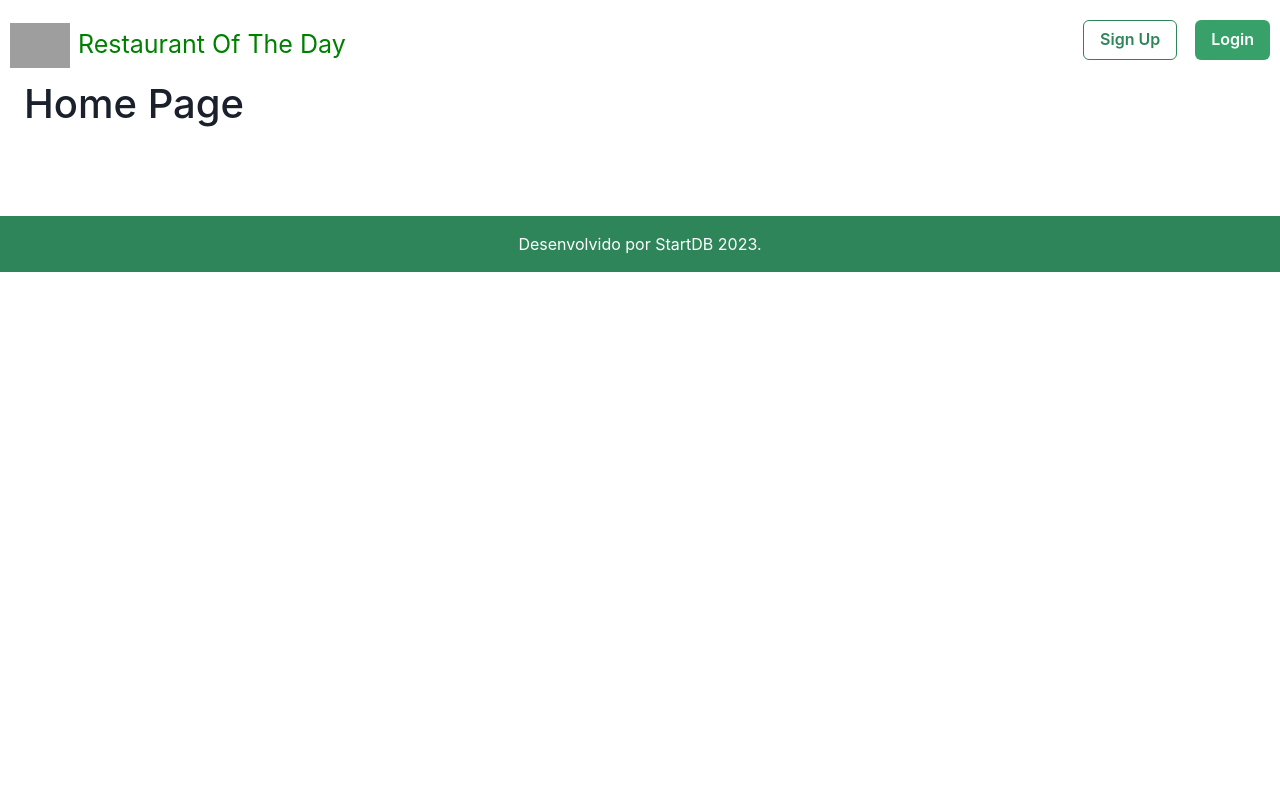
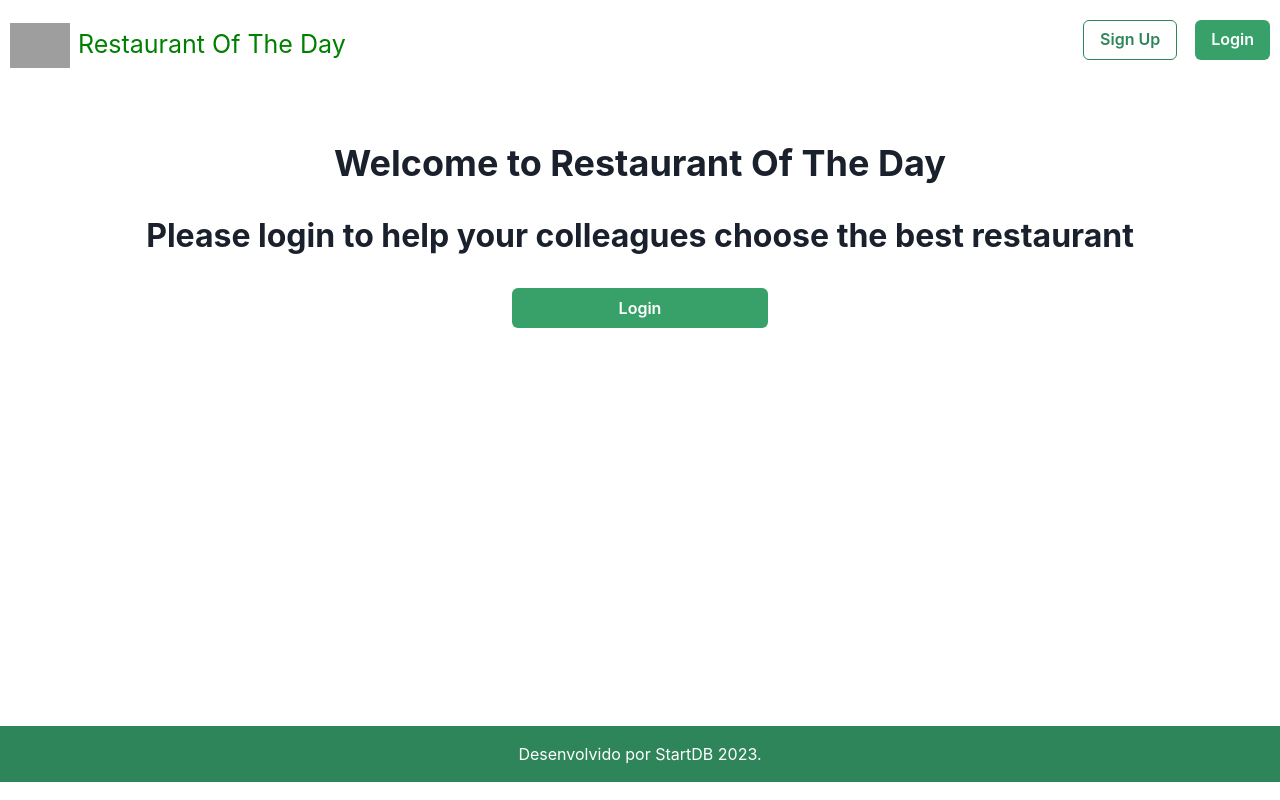
Before and after one commit to ThamirisMaria/restaurante-do-dia, a React (Vite) app in the folder frontend/: page / in a window 1280 px wide. Built offline with nearby package versions, Linux system fonts and the light colour scheme; no server answers; grey boxes are pictures that could not be loaded.

Commit message:
refactor: home page welcome message

```diff
--- a/frontend/src/locales/en.json
+++ b/frontend/src/locales/en.json
@@ -44,7 +44,8 @@
       "last-name": "Doe",
       "email": "jhondoe@exemple.com",
       "password": "********"
-    }
+    },
+    "no-account": "Don't have an account? "
   },
   "nav": {
     "app-name": "Restaurant Of The Day",
@@ -108,5 +109,12 @@
     "in-progress": "Voting in progress",
     "most-voted-restaurant": "Most voted restaurant"
   },
-  "voted_for": "voted for"
+  "voted_for": "voted for",
+  "welcome": {
+    "message": "Welcome to Restaurant Of The Day",
+    "action": {
+      "login": "Please login to help your colleagues choose the best restaurant",
+      "add-restaurants": "Add restaurants to start the voting"
+    }
+  }
 }
--- a/frontend/src/locales/pt.json
+++ b/frontend/src/locales/pt.json
@@ -44,7 +44,8 @@
       "last-name": "da Silva",
       "email": "joaodasilva@exemplo.com",
       "password": "********"
-    }
+    },
+    "no-account": "Não tem conta? "
   },
   "nav": {
     "app-name": "Restaurante Do Dia",
@@ -105,5 +106,12 @@
     "in-progress": "Votação em andamento",
     "most-voted-restaurant": "Restaurante mais votado"
   },
-  "voted_for": "votou em"
+  "voted_for": "votou em",
+  "welcome": {
+    "message": "Bem-vindo(a) ao Restaurante do Dia",
+    "action": {
+      "login": "Entre e ajude seus colegas a escolher o melhor restaurante",
+      "add-restaurants": "Adicione restaurantes para iniciar a votação"
+    }
+  }
 }
--- a/frontend/src/pages/AuthenticateUserPage.tsx
+++ b/frontend/src/pages/AuthenticateUserPage.tsx
@@ -1,11 +1,11 @@
 import { FormEvent, useRef, useState } from "react";
-import { useNavigate } from "react-router-dom";
+import { useNavigate, Link } from "react-router-dom";
 
 import { authenticateRequest } from "@/lib/requests";
 import { Message, MessageProps } from "@/components/ui/Message";
 import { useAuth } from "@/hooks";
 import { useTranslation } from "react-i18next";
-import { Button, Heading, VStack } from "@chakra-ui/react";
+import { Button, Heading, VStack, Text } from "@chakra-ui/react";
 import { Form } from "react-bootstrap";
 
 type InputRefs = {
@@ -79,7 +79,7 @@ export function AuthenticateUserPage() {
   };
 
   return (
-    <VStack paddingTop="10vh" paddingBottom="8vh">
+    <VStack paddingTop="10vh" paddingBottom="8vh" minH="90.8vh">
       <Heading as="h1">{t("authentication.login")}</Heading>
       {message && <Message {...message} />}
       <Form
@@ -109,6 +109,14 @@ export function AuthenticateUserPage() {
             ref={inputRefs.password}
           />
         </Form.Group>
+        <Text>
+          {t("authentication.no-account")}
+          <Link to=".././signup">
+            <Text as="span" color="green">
+              {t("authentication.signup")}
+            </Text>
+          </Link>
+        </Text>
         <Form.Group>
           <Button
             colorScheme="green"
--- a/frontend/src/pages/HomePage.tsx
+++ b/frontend/src/pages/HomePage.tsx
@@ -1,11 +1,22 @@
-import { Box } from "@chakra-ui/react";
+import { VStack, Heading, Button } from "@chakra-ui/react";
 import { useTranslation } from "react-i18next";
+import { Link } from "react-router-dom";
 
 export function HomePage() {
   const { t } = useTranslation();
   return (
-    <Box p="10vh" className="px-4">
-      <h1>{t("home-page")}</h1>
-    </Box>
+    <VStack textAlign="center" p="10vh" minH="90.8vh" className="px-4">
+      <Heading marginTop="5%" marginBottom="0" as="h1">
+        {t("welcome.message")}
+      </Heading>
+      <Heading marginBottom="2%" marginTop="2%" as="h2" size="20">
+        {t("welcome.action.login")}
+      </Heading>
+      <Link to="/login">
+        <Button variant="solid" colorScheme="green" minW="20vw">
+          {t("nav.login")}
+        </Button>
+      </Link>
+    </VStack>
   );
 }
--- a/frontend/src/pages/VotingPage.tsx
+++ b/frontend/src/pages/VotingPage.tsx
@@ -157,10 +157,10 @@ export const VotingPage = () => {
                 {restaurants.length === 0 ? (
                   <VStack>
                     <Heading as="h1" fontSize={40}>
-                      Bem-vindo(a) ao Restaurante do Dia
+                      {t("welcome.message")}
                     </Heading>
                     <Heading as="h2" fontSize={30}>
-                      Adicione restaurantes para iniciar a votação
+                      {t("welcome.action.add-restaurants")}
                     </Heading>
                     <RegisterRestaurantForm />
                   </VStack>
```
